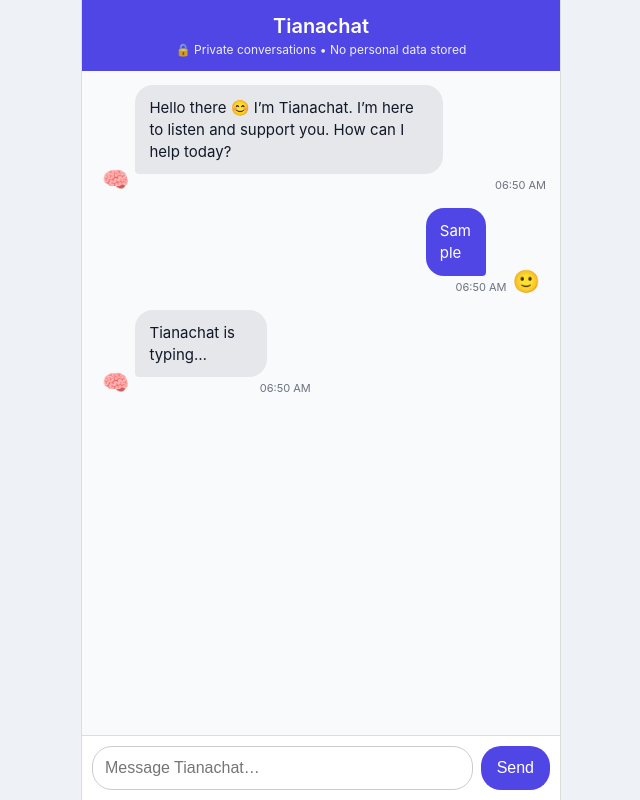
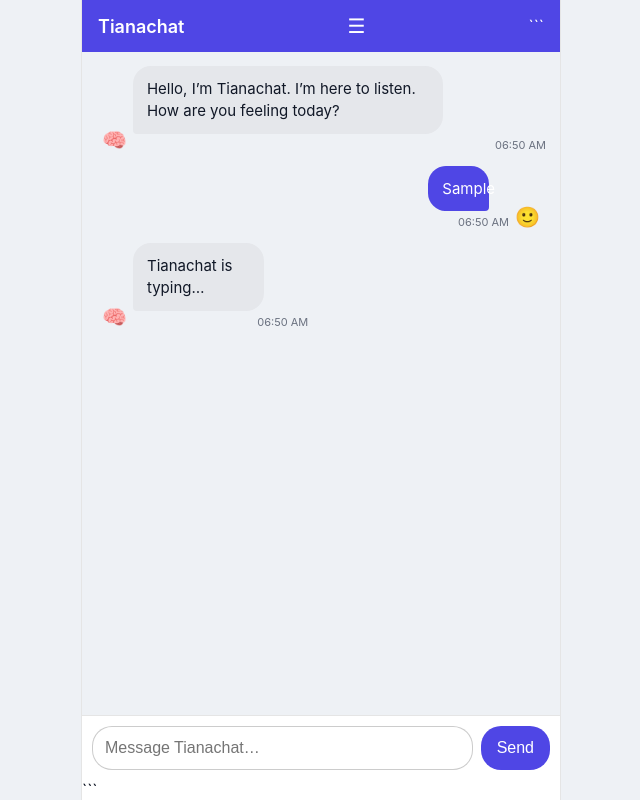
Before and after one commit to brightluck14-alt/tianachat, a website: page public/index.html in a window 1280 px wide. Both pictures are taken after typing "Sample" into the empty fields and a click on the button "Send". Shown: the whole page, without its empty margins (319-959 px from the left). Drawn offline with Linux system fonts and the light colour scheme; no server answers.

Commit message:
Add dark mode, menu, greeting, and UI polish

````diff
--- a/public/index.html
+++ b/public/index.html
@@ -1,54 +1,106 @@
 <!DOCTYPE html>
+
 <html lang="en">
 <head>
   <meta charset="UTF-8" />
   <meta name="viewport" content="width=device-width, initial-scale=1.0" />
-
   <title>Tianachat</title>
 
   <!-- PWA -->
+
   <link rel="manifest" href="/manifest.json" />
   <meta name="theme-color" content="#4f46e5" />
 
   <style>
-    * {
-      box-sizing: border-box;
+    * { box-sizing: border-box; }
+
+    :root {
+      --bg: #eef1f5;
+      --panel: #ffffff;
+      --header: #4f46e5;
+      --text: #111827;
+      --muted: #6b7280;
+      --user: #4f46e5;
+      --ai: #e5e7eb;
+    }
+
+    body.dark {
+      --bg: #0f172a;
+      --panel: #020617;
+      --header: #1e293b;
+      --text: #e5e7eb;
+      --muted: #9ca3af;
+      --user: #6366f1;
+      --ai: #1e293b;
     }
 
     body {
       margin: 0;
       font-family: -apple-system, BlinkMacSystemFont, "Segoe UI", Roboto, sans-serif;
-      background: #eef1f5;
+      background: var(--bg);
+      color: var(--text);
       height: 100vh;
-      width: 100vw;
     }
 
     .chat-app {
       display: flex;
       flex-direction: column;
       height: 100vh;
-      width: 100vw;
-      background: #ffffff;
+      background: var(--panel);
     }
 
     /* HEADER */
     .chat-header {
-      background: #4f46e5;
+      background: var(--header);
       color: white;
       padding: 14px 16px;
-      text-align: center;
-      font-size: 20px;
-      font-weight: 600;
+      display: flex;
+      align-items: center;
+      justify-content: space-between;
       position: sticky;
       top: 0;
       z-index: 10;
     }
 
-    .privacy-note {
-      font-size: 12px;
-      font-weight: normal;
-      margin-top: 4px;
-      opacity: 0.9;
+    .title {
+      font-size: 18px;
+      font-weight: 600;
+    }
+
+    .menu-btn {
+      font-size: 20px;
+      cursor: pointer;
+      user-select: none;
+    }
+
+    /* MENU */
+    .menu {
+      position: absolute;
+      top: 56px;
+      right: 12px;
+      background: var(--panel);
+      border-radius: 12px;
+      box-shadow: 0 10px 30px rgba(0,0,0,0.2);
+      overflow: hidden;
+      display: none;
+      min-width: 180px;
+    }
+
+    .menu.show { display: block; }
+
+    .menu button {
+      width: 100%;
+      padding: 12px 14px;
+      background: none;
+      border: none;
+      color: var(--text);
+      font-size: 14px;
+      text-align: left;
+      cursor: pointer;
+    }
+
+    .menu button:hover {
+      background: rgba(0,0,0,0.05);
     }
 
     /* CHAT WINDOW */
@@ -56,68 +108,56 @@
       flex: 1;
       padding: 14px;
       overflow-y: auto;
-      background: #f9fafb;
+      background: var(--bg);
     }
 
-    /* MESSAGE WRAPPER */
     .message {
       display: flex;
-      margin-bottom: 16px;
+      margin-bottom: 14px;
       align-items: flex-end;
     }
 
-    .message.user {
-      justify-content: flex-end;
-    }
+    .message.user { justify-content: flex-end; }
+    .message.ai { justify-content: flex-start; }
 
-    .message.ai {
-      justify-content: flex-start;
-    }
-
-    /* AVATAR */
     .avatar {
-      font-size: 22px;
+      font-size: 20px;
       margin: 0 6px;
     }
 
-    /* BUBBLE */
     .bubble {
       max-width: 75%;
       padding: 12px 14px;
       border-radius: 18px;
       font-size: 15px;
       line-height: 1.45;
-      word-wrap: break-word;
     }
 
     .user .bubble {
-      background: #4f46e5;
+      background: var(--user);
       color: white;
       border-bottom-right-radius: 4px;
     }
 
     .ai .bubble {
-      background: #e5e7eb;
-      color: #111827;
+      background: var(--ai);
+      color: var(--text);
       border-bottom-left-radius: 4px;
     }
 
-    /* TIME */
     .time {
       font-size: 11px;
-      color: #6b7280;
+      color: var(--muted);
       margin-top: 4px;
       text-align: right;
     }
 
-    /* INPUT BAR */
+    /* INPUT */
     .chat-input {
       display: flex;
       padding: 10px;
-      border-top: 1px solid #ddd;
-      background: #ffffff;
-      position: sticky;
-      bottom: 0;
+      border-top: 1px solid rgba(0,0,0,0.1);
+      background: var(--panel);
     }
 
     .chat-input input {
@@ -125,8 +165,10 @@
       padding: 12px;
       font-size: 16px;
       border-radius: 20px;
-      border: 1px solid #ccc;
+      border: 1px solid rgba(0,0,0,0.2);
       outline: none;
+      background: var(--panel);
+      color: var(--text);
     }
 
     .chat-input button {
@@ -135,51 +177,130 @@
       font-size: 16px;
       border: none;
       border-radius: 20px;
-      background: #4f46e5;
+      background: var(--user);
       color: white;
       cursor: pointer;
     }
 
-    .chat-input button:active {
-      transform: scale(0.97);
-    }
-
-    /* DESKTOP WIDTH LIMIT */
     @media (min-width: 768px) {
       .chat-app {
         max-width: 480px;
         margin: 0 auto;
-        border-left: 1px solid #ddd;
-        border-right: 1px solid #ddd;
+        border-left: 1px solid rgba(0,0,0,0.1);
+        border-right: 1px solid rgba(0,0,0,0.1);
       }
     }
   </style>
+
 </head>
 
 <body>
   <div class="chat-app">
+    <div class="chat-header">
+      <div class="title">Tianachat</div>
+      <div class="menu-btn" id="menuBtn">☰</div>
 
-    <div class="chat-header">
-      Tianachat
-      <div class="privacy-note">
-        🔒 Private conversations • No personal data stored
+```
+  <div class="menu" id="menu">
+    <button id="toggleTheme">🌙 Toggle Dark Mode</button>
+    <button onclick="location.reload()">🔄 New Conversation</button>
   </div>
 </div>
 
 <div id="chat-window" class="chat-window"></div>
 
 <div class="chat-input">
-      <input
-        id="user-input"
-        type="text"
-        placeholder="Message Tianachat…"
-        autocomplete="off"
-      />
+  <input id="user-input" type="text" placeholder="Message Tianachat…" />
   <button id="send-btn">Send</button>
 </div>
+```
 
   </div>
 
-  <script src="script.js"></script>
+  <script>
+    const chatWindow = document.getElementById("chat-window");
+    const userInput = document.getElementById("user-input");
+    const sendBtn = document.getElementById("send-btn");
+    const menuBtn = document.getElementById("menuBtn");
+    const menu = document.getElementById("menu");
+    const toggleTheme = document.getElementById("toggleTheme");
+
+    // Restore theme
+    if (localStorage.theme === "dark") {
+      document.body.classList.add("dark");
+    }
+
+    menuBtn.onclick = () => menu.classList.toggle("show");
+
+    toggleTheme.onclick = () => {
+      document.body.classList.toggle("dark");
+      localStorage.theme = document.body.classList.contains("dark") ? "dark" : "light";
+      menu.classList.remove("show");
+    };
+
+    function timeNow() {
+      return new Date().toLocaleTimeString([], { hour: "2-digit", minute: "2-digit" });
+    }
+
+    function addMessage(text, role) {
+      const msg = document.createElement("div");
+      msg.className = `message ${role}`;
+
+      const avatar = document.createElement("div");
+      avatar.className = "avatar";
+      avatar.textContent = role === "user" ? "🙂" : "🧠";
+
+      const bubble = document.createElement("div");
+      bubble.className = "bubble";
+      bubble.textContent = text;
+
+      const time = document.createElement("div");
+      time.className = "time";
+      time.textContent = timeNow();
+
+      const wrap = document.createElement("div");
+      wrap.appendChild(bubble);
+      wrap.appendChild(time);
+
+      if (role === "user") {
+        msg.appendChild(wrap);
+        msg.appendChild(avatar);
+      } else {
+        msg.appendChild(avatar);
+        msg.appendChild(wrap);
+      }
+
+      chatWindow.appendChild(msg);
+      chatWindow.scrollTop = chatWindow.scrollHeight;
+    }
+
+    // Greeting on load
+    addMessage("Hello, I’m Tianachat. I’m here to listen. How are you feeling today?", "ai");
+
+    sendBtn.onclick = async () => {
+      const message = userInput.value.trim();
+      if (!message) return;
+
+      addMessage(message, "user");
+      userInput.value = "";
+
+      const typing = "Tianachat is typing…";
+      addMessage(typing, "ai");
+
+      const res = await fetch("/chat", {
+        method: "POST",
+        headers: { "Content-Type": "application/json" },
+        body: JSON.stringify({ message })
+      });
+
+      const data = await res.json();
+      chatWindow.lastChild.querySelector(".bubble").textContent = data.reply;
+    };
+
+    userInput.addEventListener("keypress", e => {
+      if (e.key === "Enter") sendBtn.click();
+    });
+  </script>
+
 </body>
 </html>
````
Lines whose indentation alone changed are shown as unchanged.
